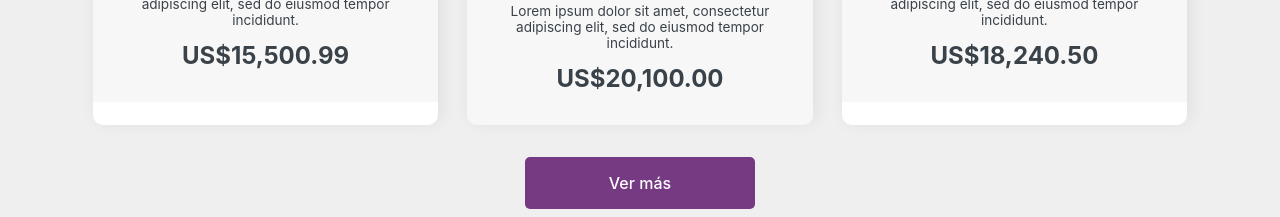
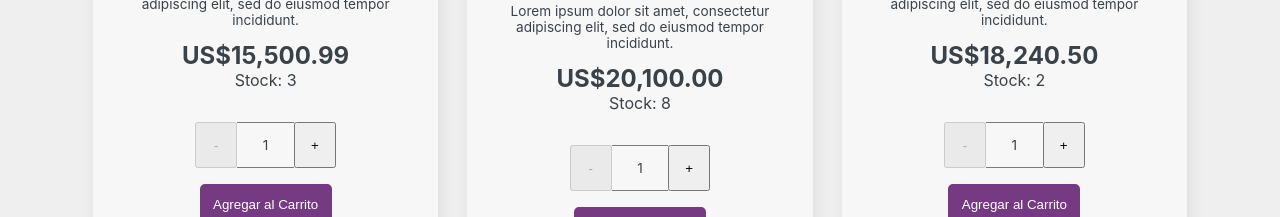
Before and after one commit to Lore-Carballo/coder-project, a React (Create React App) app: page / in a window 1280 px wide. Shown: the part 735-952 px from the top of the page. Built offline with nearby package versions, Linux system fonts and the light colour scheme.

Commit message:
Desafío Item Count

```diff
--- /dev/null
+++ b/src/assets/components/ItemCount/index.jsx
@@ -0,0 +1,36 @@
+import './styles.sass';
+import { useState } from "react";
+
+export const ItemCount = (props) => {
+    const cantidadInicial = 1;
+    const cantidadDisponible = props.stockProducto;
+    const [cantidad, setCantidad] = useState(cantidadInicial);
+
+    const restarCantidad = () => {
+        if(cantidad === 0){
+            return;
+        }
+        setCantidad(cantidad - 1);
+    };
+    const sumarCantidad = () => {
+        if(cantidad === cantidadDisponible){
+            alert("Stock insuficiente");
+            return;
+
+        }
+        setCantidad(cantidad + 1);
+    };
+
+    return (
+        <>
+            <div className="stock">
+                Stock: {props.stockProducto}
+            </div>
+            <div className="item-count">
+                <button disabled={cantidad === 1} className="counter-btn" onClick={restarCantidad}>-</button>
+                <div className="counter-cantidad">{cantidad}</div>
+                <button className="counter-btn" onClick={sumarCantidad}>+</button>
+            </div>
+        </>
+    )
+}
--- /dev/null
+++ b/src/assets/components/ItemCount/styles.sass
@@ -0,0 +1,17 @@
+@import '../../sass/styles'
+
+.item-count
+    width: 50%
+    margin: 2em auto 1em auto
+    +flexbox(row, wrap, center, stretch, stretch)
+    .counter-btn
+        width: 30%
+        text-align: center
+        margin: 0!important
+    .counter-cantidad
+        width: 40%
+        text-align: center
+        border-top: 1px solid rgba($black, 0.5)
+        border-bottom: 1px solid rgba($black, 0.5)
+        +flexbox(row, wrap, center, center, center)
+        font-size: 85%
--- a/src/assets/components/MiniCart/index.jsx
+++ b/src/assets/components/MiniCart/index.jsx
@@ -1,10 +1,13 @@
 import './styles.sass';
+import { useState } from "react";
 
 export const MiniCart = () => {
+    const cartInicial = 0;
+    const [cart, setCart] = useState([cartInicial]);
     return (
         <div className="minicart">
             <img src="/img/icon_cart.svg" alt="Products in cart" />
-            <span>0</span>
+            <span>{cart}</span>
         </div>
     )
 }
--- a/src/assets/components/ProductCard/index.jsx
+++ b/src/assets/components/ProductCard/index.jsx
@@ -1,4 +1,5 @@
 import './styles.sass';
+import { ItemCount } from "../ItemCount/index";
 
 export const ProductCard = (props) => {
     return (
@@ -12,6 +13,13 @@ export const ProductCard = (props) => {
                 <div className="product-price">
                     US$<span class="price">{props.price}</span>
                 </div>
+
+
+                <ItemCount stockProducto = {props.stock}/>
+
+                <button class="btn add-cart">
+                    Agregar al Carrito
+                </button>
             </div>
         </div>
     )
--- a/src/assets/components/ProductCard/styles.sass
+++ b/src/assets/components/ProductCard/styles.sass
@@ -29,3 +29,5 @@
         .product-price
             font-size: 150%
             font-weight: 700
+        .add-cart
+            margin-top: 0!important
--- a/src/assets/sass/_global.sass
+++ b/src/assets/sass/_global.sass
@@ -9,12 +9,14 @@ img
     margin: 0 auto
 
 .btn
-    width: 20%
-    margin: 2em 40%
+    width: auto
+    min-width: 20%
+    margin: 2em auto
     background: $secondary-color
     color: $white
     font-weight: 500
     border-radius: 5px
+    border: none
     transition: all 0.3s ease
     &:hover
         background: $dark-gray
@@ -25,6 +27,12 @@ img
         text-decoration: none
         color: inherit
 
+button
+    padding: 1em
+    margin: 2em auto 0 auto!important
+    &:hover
+        cursor: pointer
+
 .page-content
     width: 100%
     min-height: 100vh
--- a/src/assets/views/ItemListContainer/index.jsx
+++ b/src/assets/views/ItemListContainer/index.jsx
@@ -6,9 +6,9 @@ export const ItemListContainer = (props) => {
         <section className="item-list-container">
             <h2>¡Bienvenido {props.name}!</h2>
             <p>Te recomendamos estas <span>{props.categoryName}</span></p>
-            <ProductCard img={'https://www.fmicassets.com/Damroot/ZoomJpg/10002/0970713543_gtr_frt_001_rr.jpg'} title={'Fender Redondo Player'} excerpt={'Lorem ipsum dolor sit amet, consectetur adipiscing elit, sed do eiusmod tempor incididunt.'} price={'15,500.99'} />
-            <ProductCard img={'https://www.fmicassets.com/Damroot/ZoomJpg/10001/0972023254_gtr_frt_001_rr.jpg'} title={'American Acoustasonic® Stratocaster®'} excerpt={'Lorem ipsum dolor sit amet, consectetur adipiscing elit, sed do eiusmod tempor incididunt.'} price={'20,100.00'} />
-            <ProductCard img={'https://www.fmicassets.com/Damroot/ZoomJpg/10001/0970943122_gtr_frt_001_rr.jpg'} title={'Newporter Special Mahogany'} excerpt={'Lorem ipsum dolor sit amet, consectetur adipiscing elit, sed do eiusmod tempor incididunt.'} price={'18,240.50'} />
+            <ProductCard img={'https://www.fmicassets.com/Damroot/ZoomJpg/10002/0970713543_gtr_frt_001_rr.jpg'} title={'Fender Redondo Player'} excerpt={'Lorem ipsum dolor sit amet, consectetur adipiscing elit, sed do eiusmod tempor incididunt.'} price={'15,500.99'} stock={'3'} />
+            <ProductCard img={'https://www.fmicassets.com/Damroot/ZoomJpg/10001/0972023254_gtr_frt_001_rr.jpg'} title={'American Acoustasonic® Stratocaster®'} excerpt={'Lorem ipsum dolor sit amet, consectetur adipiscing elit, sed do eiusmod tempor incididunt.'} price={'20,100.00'} stock={'8'} />
+            <ProductCard img={'https://www.fmicassets.com/Damroot/ZoomJpg/10001/0970943122_gtr_frt_001_rr.jpg'} title={'Newporter Special Mahogany'} excerpt={'Lorem ipsum dolor sit amet, consectetur adipiscing elit, sed do eiusmod tempor incididunt.'} price={'18,240.50'} stock={'2'} />
             <div className="btn"><a href="{props.categoryLink}">Ver más</a></div>
         </section>
     )
```
